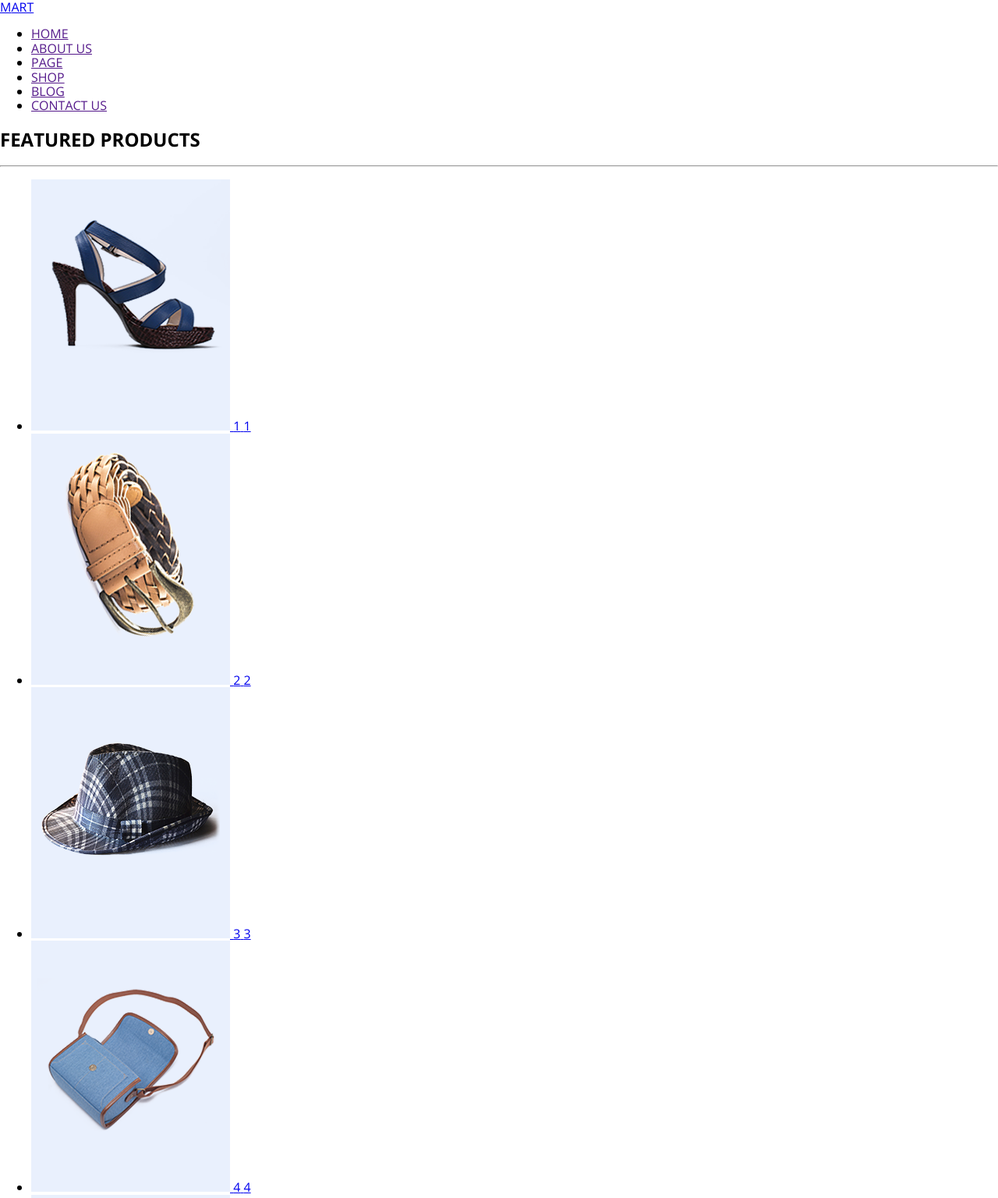
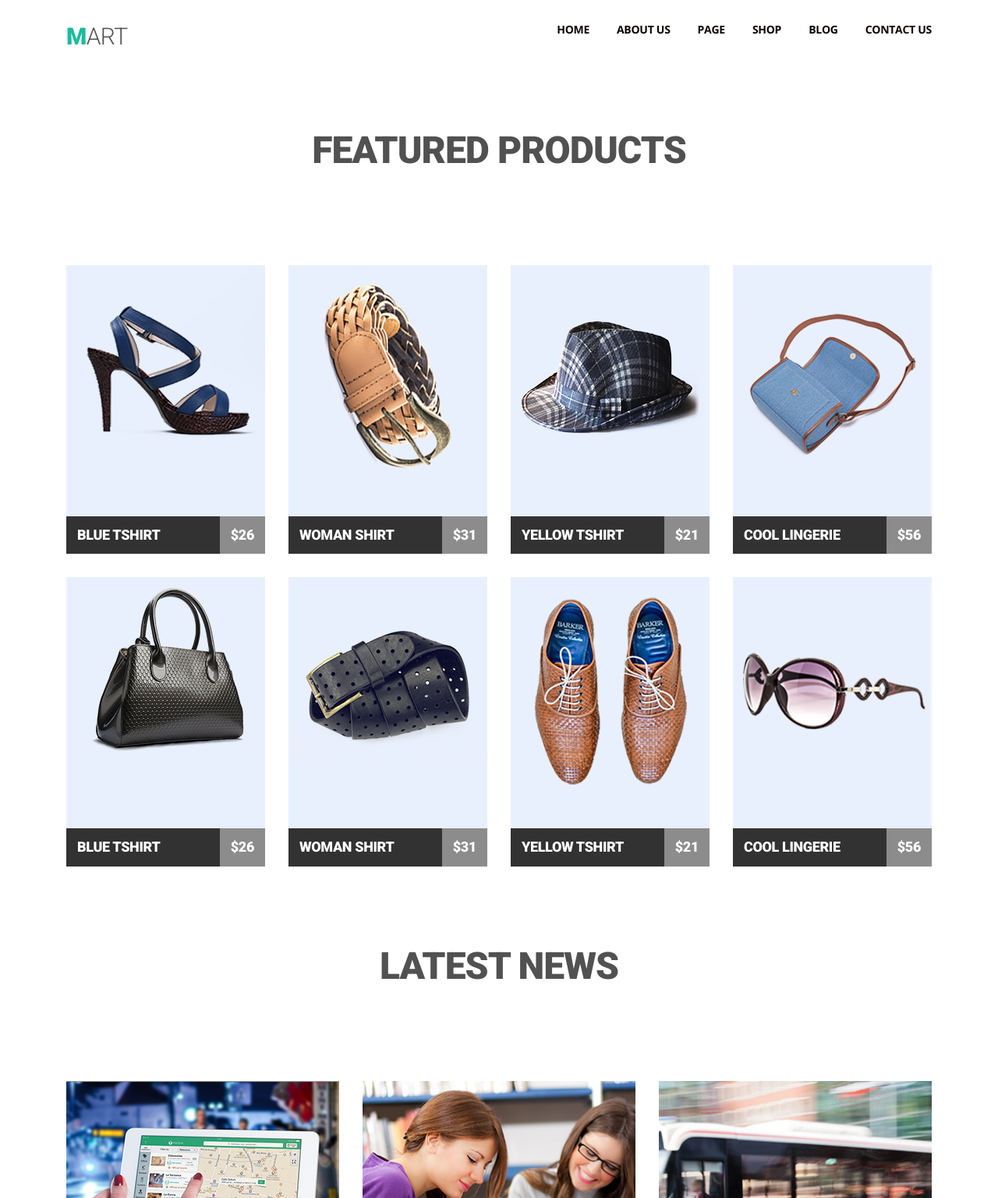
Before and after one commit to denis47k/goit-markup-hw-04-mart, a plain HTML site: page index.html in a window 1280 px wide. Shown: the top 1536 px of the page at 78% size. Drawn offline with nearby package versions, Linux system fonts and the light colour scheme.

Commit message:
finish-css-html-img

```diff
--- a/css/style.css
+++ b/css/style.css
@@ -16,3 +16,207 @@ body {
   padding: 0;
   margin: 0;
 }
+
+.container {
+  width: 1110px;
+  margin-right: auto;
+  margin-left: auto;
+}
+/* STYLE */
+.style-list {
+  list-style: none;
+  margin: 0;
+  padding: 0;
+}
+
+.style-link {
+  text-decoration: none;
+}
+/* NAVIGATION */
+
+.nav-top {
+  display: flex;
+  justify-content: space-between;
+  margin-top: 30px;
+  margin-bottom: 100px;
+}
+
+.nav-list {
+  display: flex;
+  font-weight: bold;
+  font-size: 14px;
+  letter-spacing: -0.02em;
+  text-transform: uppercase;
+}
+
+.nav-item {
+  font-weight: bold;
+  font-size: 14px;
+  letter-spacing: -0.02em;
+  text-transform: uppercase;
+  margin-right: 35px;
+}
+
+.nav-item:nth-last-child(1) {
+  margin-right: 0px;
+}
+.nav-link {
+  color: #0f0101;
+}
+
+.nav-link:hover,
+.nav-link:focus {
+  color: #1abc9c;
+}
+
+a.logo-m {
+  text-decoration: none;
+  font-family: 'Roboto', sans-serif;
+  text-transform: uppercase;
+  font-size: 30px;
+  letter-spacing: -0.02em;
+  display: block;
+  color: #1abc9c;
+  font-weight: bold;
+}
+
+.logo-art {
+  font-weight: lighter;
+  color: #555252;
+}
+/* MAIN */
+
+.section-mart {
+  margin-bottom: 100px;
+}
+
+.section-news {
+  margin-bottom: 100px;
+}
+
+.title {
+  margin: 0;
+  font-family: 'Roboto', sans-serif;
+  font-size: 48px;
+  letter-spacing: -0.02em;
+  font-weight: 900;
+  text-transform: uppercase;
+  text-align: center;
+  color: #515151;
+  margin-bottom: 120px;
+  margin-left: auto;
+  margin-right: auto;
+}
+
+/* PRODUCT */
+
+.product-list {
+  display: flex;
+  flex-wrap: wrap;
+  margin: 0;
+}
+
+.link-product-item {
+  display: flex;
+  flex-direction: column;
+}
+
+.product-item {
+  flex-basis: calc(100% / 4 - 22.5px);
+  flex-grow: 0;
+  margin-right: 30px;
+  margin-bottom: 30px;
+}
+
+.product-item:nth-child(4n) {
+  margin-right: 0px;
+}
+.product-item:nth-child(n + 5) {
+  margin-bottom: 0px;
+}
+
+.botton-product-item {
+  display: flex;
+  justify-content: space-between;
+  text-decoration: none;
+  font-family: 'Roboto', sans-serif;
+  letter-spacing: -0.02em;
+  font-size: 18px;
+  font-weight: 900;
+  text-transform: uppercase;
+  color: #fff;
+  background-color: #323232;
+}
+.name-product-item {
+  padding-top: 14px;
+  padding-bottom: 14px;
+  padding-left: 14px;
+}
+.cost {
+  background-color: #8c8c8c;
+  padding: 14px;
+}
+
+.product-item:hover .botton-product-item,
+.product-item:focus .botton-product-item {
+  background-color: #1abc9c;
+}
+
+.product-item:hover .cost,
+.product-item:focus .cost {
+  background-color: #7fd9c7;
+}
+
+/* NEWS */
+
+.news-list {
+  display: flex;
+}
+.news-item {
+  flex-basis: calc(100% / 3);
+  flex-grow: 0;
+  margin-right: 30px;
+}
+.news-item:nth-child(3n) {
+  margin-right: 0px;
+}
+
+.img-news-item {
+  margin-bottom: 15px;
+}
+
+.title-news-item {
+  margin: 0px;
+  padding: 0px;
+  font-weight: 700;
+  font-size: 18px;
+  letter-spacing: -0.02em;
+  line-height: 23px;
+  margin-bottom: 50px;
+  color: #555252;
+}
+
+.text-news-item {
+  font-weight: 600;
+  font-size: 14px;
+  letter-spacing: -0.02em;
+  line-height: 23px;
+  color: #555252;
+  margin-top: 0px;
+  margin-bottom: 20px;
+}
+
+.botton-news-item {
+  display: flex;
+  align-items: center;
+  justify-content: center;
+  border-radius: 4px;
+  background-color: #4ec6ab;
+  color: #fff;
+  width: 160px;
+  height: 50px;
+  margin: 0px;
+  font-weight: 300;
+  font-size: 16px;
+  letter-spacing: -0.02em;
+}
--- a/index.html
+++ b/index.html
@@ -14,15 +14,27 @@
     <header>
       <!-- HEADER-LOGO-&-MENU -->
       <nav class="nav">
-        <div class="container">
-          <a href="#" class="logo-m">M<span class="logo-art">ART</span></a>
-          <ul class="nav-list">
-            <li class="nav-item"><a href="" class="nav-link">HOME</a></li>
-            <li class="nav-item"><a href="" class="nav-link">ABOUT US</a></li>
-            <li class="nav-item"><a href="" class="nav-link">PAGE</a></li>
-            <li class="nav-item"><a href="" class="nav-link">SHOP</a></li>
-            <li class="nav-item"><a href="" class="nav-link">BLOG</a></li>
-            <li class="nav-item"><a href="" class="nav-link">CONTACT US</a></li>
+        <div class="container nav-top">
+          <a href="#" class="logo-m">m<span class="logo-art">art</span></a>
+          <ul class="nav-list style-list">
+            <li class="nav-item">
+              <a href="" class="nav-link style-link">HOME</a>
+            </li>
+            <li class="nav-item">
+              <a href="" class="nav-link style-link">ABOUT US</a>
+            </li>
+            <li class="nav-item">
+              <a href="" class="nav-link style-link">PAGE</a>
+            </li>
+            <li class="nav-item">
+              <a href="" class="nav-link style-link">SHOP</a>
+            </li>
+            <li class="nav-item">
+              <a href="" class="nav-link style-link">BLOG</a>
+            </li>
+            <li class="nav-item">
+              <a href="" class="nav-link style-link">CONTACT US</a>
+            </li>
           </ul>
         </div>
       </nav>
@@ -32,13 +44,11 @@
       <section class="section-mart">
         <div class="container">
           <!-- TITLE-NAME -->
-          <h2 class="title-mart">FEATURED PRODUCTS</h2>
-          <!-- LINE -->
-          <hr class="line-section-mart" />
+          <h2 class="title">Featured products</h2>
           <!-- PRODUCT-MART -->
-          <ul class="product-list">
+          <ul class="product-list style-list">
             <li class="product-item">
-              <a href="#" class="link-product-item">
+              <a href="#" class="link-product-item style-link">
                 <img
                   src="./img/1.png"
                   alt="Blue Tshirt"
@@ -46,14 +56,14 @@
                   width="255"
                 />
                 <span class="botton-product-item">
-                  <span class="name-product-item">1</span>
-                  <span class="cost">1</span>
+                  <span class="name-product-item">Blue Tshirt</span>
+                  <span class="cost">$26</span>
                 </span>
               </a>
             </li>
             <!-- 2 -->
             <li class="product-item">
-              <a href="#" class="link-product-item"
+              <a href="#" class="link-product-item style-link"
                 ><img
                   src="./img/2.png"
                   alt="Woman shirt"
@@ -61,14 +71,14 @@
                   width="255"
                 />
                 <span class="botton-product-item">
-                  <span class="name-product-item">2</span>
-                  <span class="cost">2</span>
+                  <span class="name-product-item">Woman shirt</span>
+                  <span class="cost">$31</span>
                 </span>
               </a>
             </li>
             <!-- 3 -->
             <li class="product-item">
-              <a href="#" class="link-product-item"
+              <a href="#" class="link-product-item style-link"
                 ><img
                   src="./img/3.png"
                   alt="Yellow Tshirt"
@@ -76,14 +86,14 @@
                   width="255"
                 />
                 <span class="botton-product-item">
-                  <span class="name-product-item">3</span>
-                  <span class="cost">3</span>
+                  <span class="name-product-item">Yellow Tshirt</span>
+                  <span class="cost">$21</span>
                 </span>
               </a>
             </li>
             <!-- 4 -->
             <li class="product-item">
-              <a href="#" class="link-product-item"
+              <a href="#" class="link-product-item style-link"
                 ><img
                   src="./img/4.png"
                   alt="Cool lingerie"
@@ -91,14 +101,14 @@
                   width="255"
                 />
                 <span class="botton-product-item">
-                  <span class="name-product-item">4</span>
-                  <span class="cost">4</span>
+                  <span class="name-product-item">Cool lingerie</span>
+                  <span class="cost">$56</span>
                 </span>
               </a>
             </li>
             <!-- 5 -->
             <li class="product-item">
-              <a href="#" class="link-product-item"
+              <a href="#" class="link-product-item style-link"
                 ><img
                   src="./img/5.png"
                   alt="Blue Tshirt"
@@ -106,14 +116,14 @@
                   width="255"
                 />
                 <span class="botton-product-item">
-                  <span class="name-product-item">5</span>
-                  <span class="cost">5</span>
+                  <span class="name-product-item">Blue Tshirt</span>
+                  <span class="cost">$26</span>
                 </span>
               </a>
             </li>
             <!-- 6 -->
             <li class="product-item">
-              <a href="#" class="link-product-item"
+              <a href="#" class="link-product-item style-link"
                 ><img
                   src="./img/6.png"
                   alt="Woman shirt"
@@ -121,14 +131,14 @@
                   width="255"
                 />
                 <span class="botton-product-item">
-                  <span class="name-product-item">6</span>
-                  <span class="cost">6</span>
+                  <span class="name-product-item">Woman shirt</span>
+                  <span class="cost">$31</span>
                 </span>
               </a>
             </li>
             <!-- 7 -->
             <li class="product-item">
-              <a href="#" class="link-product-item"
+              <a href="#" class="link-product-item style-link"
                 ><img
                   src="./img/7.png"
                   alt="Yellow Tshirt"
@@ -136,14 +146,14 @@
                   width="255"
                 />
                 <span class="botton-product-item">
-                  <span class="name-product-item">7 </span>
-                  <span class="cost">7</span>
+                  <span class="name-product-item">Yellow Tshirt</span>
+                  <span class="cost">$21</span>
                 </span>
               </a>
             </li>
             <!-- 8 -->
             <li class="product-item">
-              <a href="#" class="link-product-item"
+              <a href="#" class="link-product-item style-link"
                 ><img
                   src="./img/8.png"
                   alt="Cool lingerie"
@@ -151,8 +161,8 @@
                   width="255"
                 />
                 <span class="botton-product-item">
-                  <span class="name-product-item">8</span>
-                  <span class="cost">8</span>
+                  <span class="name-product-item">Cool lingerie</span>
+                  <span class="cost">$56</span>
                 </span>
               </a>
             </li>
@@ -162,9 +172,9 @@
       </section>
       <!-- SECTION-NEWS-2 -->
       <section class="section-news">
-        <h2 class="title-news">LATEST NEWS</h2>
-        <hr class="line-section-news" />
-        <ul class="news-list">
+        <div class="container">
+          <h2 class="title">LATEST NEWS</h2>
+          <ul class="news-list style-list">
             <li class="news-item">
               <img
                 src="./img/ipad.png"
@@ -175,14 +185,13 @@
               <h3 class="title-news-item">
                 Lorem Ipsum. Proin gravida nibh vel velit auctor aliquet. Aenean
               </h3>
-            <hr class="line-news-item" />
               <p class="text-news-item">
                 Lorem ipsum dolor, sit amet consectetur adipisicing elit. Fugit
                 cupiditate, vero labore voluptates nobis placeat debitis? Qui
-              dolor iste iusto unde dolorum repellendus harum molestiae quidem,
-              corrupti voluptatum!
+                dolor iste iusto unde dolorum repellendus harum molestiae
+                quidem, corrupti voluptatum!
               </p>
-            <a href="#" class="botton-news-item">Read more</a>
+              <a href="#" class="botton-news-item style-link">Read More</a>
             </li>
             <li class="news-item">
               <img
@@ -194,14 +203,13 @@
               <h3 class="title-news-item">
                 Lorem Ipsum. Proin gravida nibh vel velit auctor aliquet. Aenean
               </h3>
-            <hr class="line-news-item" />
               <p class="text-news-item">
                 Lorem ipsum dolor, sit amet consectetur adipisicing elit. Fugit
                 cupiditate, vero labore voluptates nobis placeat debitis? Qui
-              dolor iste iusto unde dolorum repellendus harum molestiae quidem,
-              corrupti voluptatum!
+                dolor iste iusto unde dolorum repellendus harum molestiae
+                quidem, corrupti voluptatum!
               </p>
-            <a href="#" class="botton-news-item">Read more</a>
+              <a href="#" class="botton-news-item style-link">Read More</a>
             </li>
             <li class="news-item">
               <img
@@ -213,16 +221,16 @@
               <h3 class="title-news-item">
                 Lorem Ipsum. Proin gravida nibh vel velit auctor aliquet. Aenean
               </h3>
-            <hr class="line-news-item" />
               <p class="text-news-item">
                 Lorem ipsum dolor, sit amet consectetur adipisicing elit. Fugit
                 cupiditate, vero labore voluptates nobis placeat debitis? Qui
-              dolor iste iusto unde dolorum repellendus harum molestiae quidem,
-              corrupti voluptatum!
+                dolor iste iusto unde dolorum repellendus harum molestiae
+                quidem, corrupti voluptatum!
               </p>
-            <a href="#" class="botton-news-item">Read more</a>
+              <a href="#" class="botton-news-item style-link">Read More</a>
             </li>
           </ul>
+        </div>
       </section>
     </main>
   </body>
```
Lines whose indentation alone changed are shown as unchanged.
